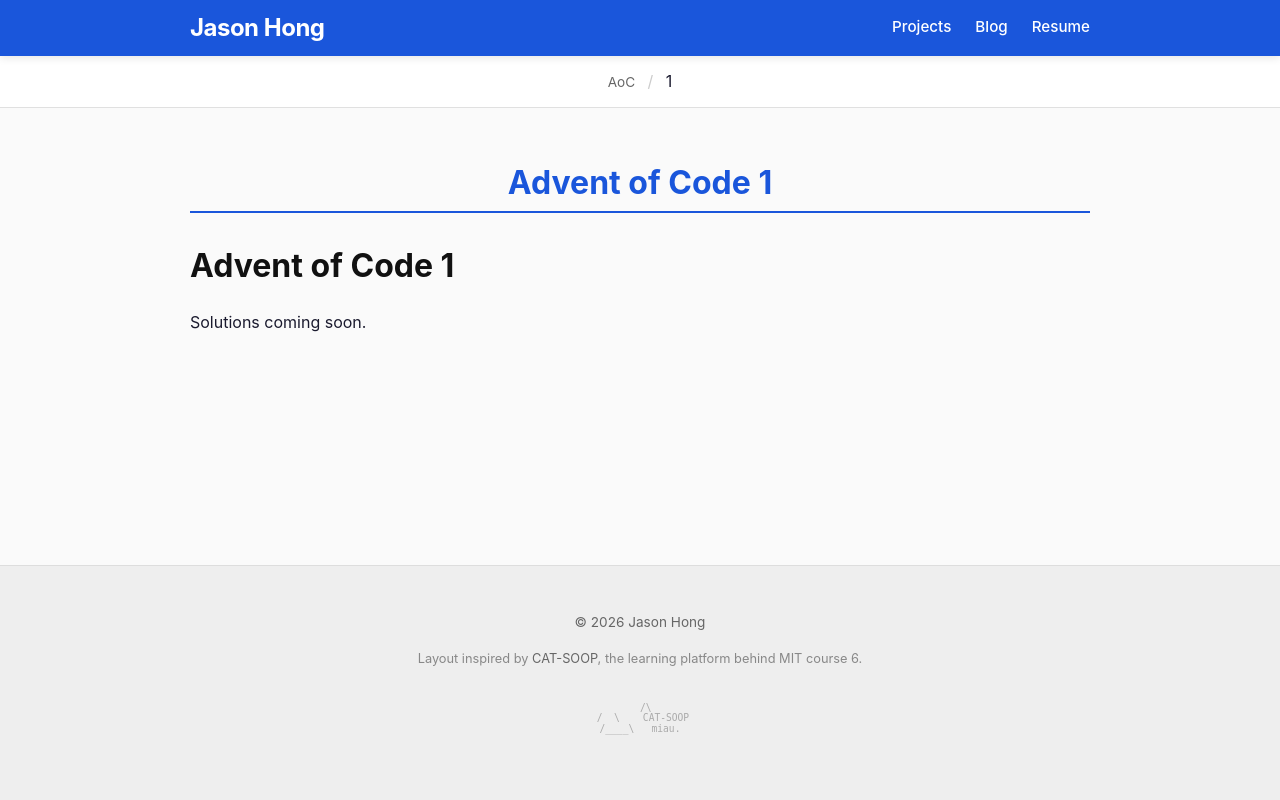
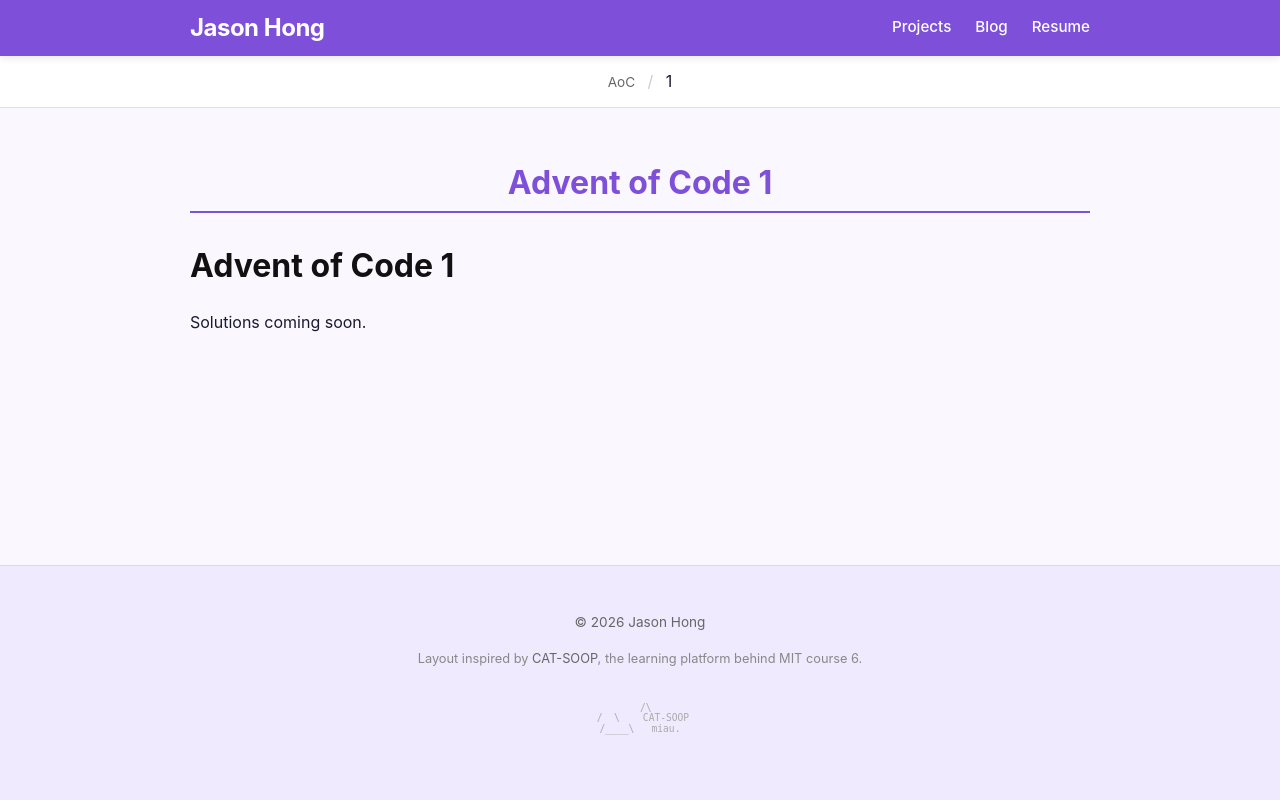
Before and after one commit to jasonph314/personalwebsite, a Flask app: page /aoc/1/ in a window 1280 px wide. Run offline with Flask 3, Linux system fonts and the light colour scheme; some libraries are stand-ins or nearby versions.

Commit message:
Add cursor trail effect and switch theme to purple
Adds a canvas cursor trail rendered with the Canvas 2D API. The effect
works by painting a nearly-transparent rect of the page background over
the canvas each frame rather than clearing it, so strokes wash out
exponentially; lines are drawn from a point eased toward the cursor,
with width inversely proportional to speed.

Notable details:
- Page background moves from body to html so the canvas can sit at
  z-index -1 between the root background and the content.
- Canvas dimensions are re-checked each frame, since the viewport can
  still be 0 when the script first runs and no resize event follows.
- Fade alpha ramps up once the cursor goes idle; at 0.06 the 8-bit
  rounding stalls before the last few levels and leaves faint residue.
- Honors prefers-reduced-motion and skips touch pointers.

Theme colors move into CSS custom properties, and the trail reads its
colors from those properties so the stylesheet stays the single source
of truth.

```diff
--- a/static/css/style.css
+++ b/static/css/style.css
@@ -5,10 +5,13 @@
 
 /* --- CSS Variables --- */
 :root {
-    --cs-base-bg-color: #1a56db;      /* deep blue */
+    --cs-base-bg-color: #7e4fd8;      /* light purple */
     --cs-base-font-color: #ffffff;
-    --cs-light-bg-color: #3b82f6;     /* lighter blue for hovers */
+    --cs-light-bg-color: #a78bfa;     /* lighter purple for hovers */
     --cs-light-font-color: #ffffff;
+    --cs-tint-bg-color: #f0eafe;      /* pale purple wash for pills/tags */
+    --cs-page-bg-color: #faf8fd;      /* near-white with a purple cast */
+    --cs-trail-color: #b9a3ee;        /* cursor trail */
     --cs-max-page-width: 900px;
     --content-padding: 2rem;
 }
@@ -17,6 +20,9 @@
 html {
     height: 100%;
     font-size: 16px;
+    /* Page background lives on <html>, not <body>, so the trail canvas
+       (z-index: -1) can paint between the two. */
+    background: var(--cs-page-bg-color);
 }
 body {
     min-height: 100%;
@@ -27,7 +33,19 @@ body {
                  Ubuntu, "Helvetica Neue", Helvetica, Arial, sans-serif;
     line-height: 1.7;
     color: #1a1a2e;
-    background: #fafafa;
+    background: transparent;
+}
+
+/* --- Cursor trail canvas --- */
+#cs_trail_canvas {
+    position: fixed;
+    top: 0;
+    left: 0;
+    z-index: -1;
+    pointer-events: none;
+}
+@media (prefers-reduced-motion: reduce) {
+    #cs_trail_canvas { display: none; }
 }
 code, kbd, pre, samp, tt {
     font-family: "Cascadia Code", "JetBrains Mono", "Fira Code", Menlo,
@@ -251,7 +269,7 @@ main.cs_body {
 .tag {
     display: inline-block;
     padding: 2px 10px;
-    background: #e8f0fe;
+    background: var(--cs-tint-bg-color);
     color: var(--cs-base-bg-color);
     border-radius: 12px;
     font-size: 0.8rem;
@@ -350,8 +368,8 @@ td.hljs-ln-code {
 /* --- Footer --- */
 .cs_footer {
     text-align: center;
-    background: #eee;
-    border-top: 1px solid #ddd;
+    background: var(--cs-tint-bg-color);
+    border-top: 1px solid #ddd4ee;
     padding: 2rem;
     font-size: 0.85rem;
     color: #666;
--- /dev/null
+++ b/static/js/lasertrail.js
@@ -0,0 +1,165 @@
+/* ================================================================
+   Cursor laser trail
+   Inspired by gloriazh.com (which does the same thing in p5.js).
+
+   Four ideas stacked:
+     1. Never clear the canvas -- paint a nearly-transparent rect of
+        the page background over it each frame, so old strokes wash
+        out exponentially. The canvas itself is the trail's memory.
+     2. Draw from a *lagging* point (eased toward the cursor) to the
+        actual cursor. Fast movement stretches that gap into a streak.
+     3. Stroke width is inversely proportional to speed, so fast
+        flicks taper to a hairline instead of a fat crayon mark.
+     4. Skip drawing below a velocity threshold, so an idle cursor
+        doesn't stamp a growing blob.
+   ================================================================ */
+
+(function () {
+    "use strict";
+
+    var CONFIG = {
+        color: "#b9a3ee",        // fallbacks; the real values come from the
+        fade: [250, 248, 253],   // CSS custom properties read below
+        fadeAlpha: 0.06,         // per-frame wash while drawing
+        idleFadeAlpha: 0.25,     // stronger wash once the cursor stops (kills 8-bit residue)
+        idleDelay: 900,          // ms of stillness before the stronger wash kicks in
+        easing: 0.1,             // how fast the tail point chases the cursor (0-1)
+        strokeMin: 1,            // hairline width at max speed
+        strokeScale: 10,         // width at zero speed
+        maxVel: 5,               // speed at which width bottoms out
+        minVel: 0.1              // below this, don't draw at all
+    };
+
+    var canvas = document.getElementById("cs_trail_canvas");
+    if (!canvas || !canvas.getContext) return;
+
+    // Respect the OS "reduce motion" setting.
+    var reduce = window.matchMedia && window.matchMedia("(prefers-reduced-motion: reduce)");
+    if (reduce && reduce.matches) return;
+
+    var ctx = canvas.getContext("2d");
+    var w = 0, h = 0;
+    var mouseX = -1, mouseY = -1;   // live cursor
+    var oldX = -1, oldY = -1;       // lagging tail point
+    var lastMove = 0;
+    var rafId = null;
+
+    // Pull the palette from CSS so style.css stays the single source of truth.
+    // The fade color MUST match the page background, or the trail will wash
+    // toward the wrong color and leave a visible rectangle.
+    function cssVar(name) {
+        return getComputedStyle(document.documentElement)
+            .getPropertyValue(name).trim();
+    }
+    function hexToRGB(hex) {
+        var m = /^#?([0-9a-f]{6})$/i.exec(hex);
+        if (!m) return null;
+        var n = parseInt(m[1], 16);
+        return [(n >> 16) & 255, (n >> 8) & 255, n & 255];
+    }
+
+    var themeColor = cssVar("--cs-trail-color");
+    if (themeColor) CONFIG.color = themeColor;
+
+    var themeFade = hexToRGB(cssVar("--cs-page-bg-color"));
+    if (themeFade) CONFIG.fade = themeFade;
+
+    var fadeRGB = CONFIG.fade[0] + "," + CONFIG.fade[1] + "," + CONFIG.fade[2];
+
+    function viewportW() {
+        return window.innerWidth || document.documentElement.clientWidth || 0;
+    }
+    function viewportH() {
+        return window.innerHeight || document.documentElement.clientHeight || 0;
+    }
+
+    function resize() {
+        var dpr = window.devicePixelRatio || 1;
+        w = viewportW();
+        h = viewportH();
+        canvas.width = Math.round(w * dpr);
+        canvas.height = Math.round(h * dpr);
+        canvas.style.width = w + "px";
+        canvas.style.height = h + "px";
+        // Resizing wipes the bitmap, so re-apply all context state.
+        ctx.setTransform(dpr, 0, 0, dpr, 0, 0);
+        ctx.lineCap = "round";
+        ctx.lineJoin = "round";
+        ctx.strokeStyle = CONFIG.color;
+    }
+
+    function frame(now) {
+        rafId = window.requestAnimationFrame(frame);
+
+        // Self-healing sizing: the viewport can still be 0 when this script
+        // first runs (background/prerendered tabs), and a resize event isn't
+        // guaranteed afterward. Cheap to re-check; only re-sizes on change.
+        if (viewportW() !== w || viewportH() !== h) resize();
+        if (w === 0 || h === 0) return;
+
+        // (1) The wash. Fade harder once the cursor has been still for a
+        // while -- at alpha 0.06 the 8-bit rounding stalls before the last
+        // few levels and would leave faint permanent ghosts otherwise.
+        var idle = (now - lastMove) > CONFIG.idleDelay;
+        ctx.fillStyle = "rgba(" + fadeRGB + "," +
+            (idle ? CONFIG.idleFadeAlpha : CONFIG.fadeAlpha) + ")";
+        ctx.fillRect(0, 0, w, h);
+
+        if (mouseX < 0) return;                       // pointer hasn't entered yet
+        if (oldX < 0) { oldX = mouseX; oldY = mouseY; return; }   // seed the tail
+
+        // (2) Ease the tail point toward the cursor.
+        var newX = (mouseX - oldX) * CONFIG.easing + oldX;
+        var newY = (mouseY - oldY) * CONFIG.easing + oldY;
+
+        var dx = newX - oldX;
+        var dy = newY - oldY;
+        var v = Math.sqrt(dx * dx + dy * dy);
+
+        // (3) + (4) Width falls off with speed; skip micro-movements.
+        if (v >= CONFIG.minVel) {
+            ctx.lineWidth = Math.max(
+                CONFIG.strokeScale * (1 - v / CONFIG.maxVel),
+                CONFIG.strokeMin
+            );
+            ctx.beginPath();
+            ctx.moveTo(oldX, oldY);
+            ctx.lineTo(mouseX, mouseY);
+            ctx.stroke();
+        }
+
+        oldX = newX;
+        oldY = newY;
+    }
+
+    function onMove(e) {
+        if (e.pointerType === "touch") return;   // don't draw while scrolling on mobile
+        mouseX = e.clientX;
+        mouseY = e.clientY;
+        lastMove = e.timeStamp;
+    }
+
+    function onLeave() {
+        // Drop the tail so re-entering doesn't draw a line across the page.
+        mouseX = -1; mouseY = -1;
+        oldX = -1; oldY = -1;
+    }
+
+    function start() {
+        if (rafId === null) rafId = window.requestAnimationFrame(frame);
+    }
+
+    function stop() {
+        if (rafId !== null) { window.cancelAnimationFrame(rafId); rafId = null; }
+    }
+
+    window.addEventListener("resize", resize);
+    window.addEventListener("pointermove", onMove, { passive: true });
+    document.addEventListener("pointerleave", onLeave);
+    document.addEventListener("visibilitychange", function () {
+        if (document.hidden) { stop(); } else { start(); }
+    });
+
+    resize();
+    start();
+})();
--- a/templates/base.html
+++ b/templates/base.html
@@ -61,6 +61,9 @@
     </script>
 </head>
 <body>
+    <!-- Cursor laser trail (background layer) -->
+    <canvas id="cs_trail_canvas" aria-hidden="true"></canvas>
+
     <!-- Header -->
     <header id="cs_header">
         <div class="nav-container">
@@ -147,5 +150,8 @@
         }
     });
     </script>
+
+    <!-- Cursor laser trail -->
+    <script src="/static/js/lasertrail.js" defer></script>
 </body>
 </html>
```
